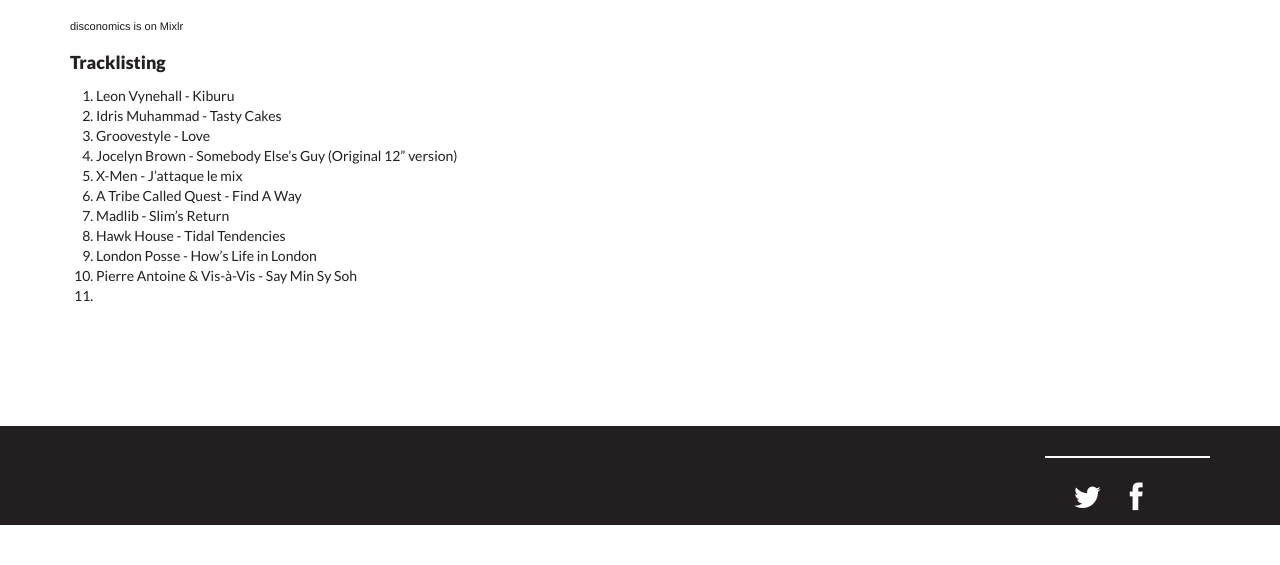
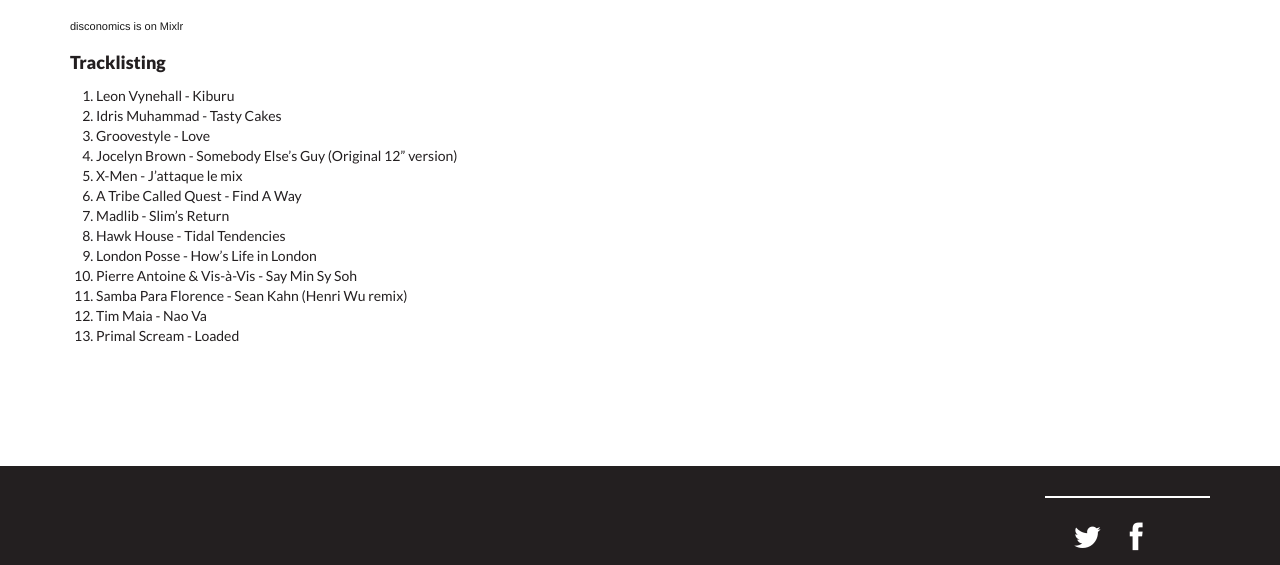
Before and after one commit to disconomics/disconomics.github.io, a Jekyll site: the page built from _posts/shows/2016-02-27-disconomics-008.markdown, in a window 1280 px wide and 1396 px high, cut to the strip 831-1396 px from the top of the window. Built offline with Jekyll 4.4.1, drawn with Linux system fonts in a browser that asks for light colours; nearby versions of some CDN libraries.

Commit message:
Update 2016-02-27-disconomics-008.markdown

```diff
--- a/_posts/shows/2016-02-27-disconomics-008.markdown
+++ b/_posts/shows/2016-02-27-disconomics-008.markdown
@@ -21,4 +21,6 @@
 7. Hawk House - Tidal Tendencies
 8. London Posse - How's Life in London
 9. Pierre Antoine & Vis-à-Vis - Say Min Sy Soh
-10.
+10. Samba Para Florence - Sean Kahn (Henri Wu remix)
+11. Tim Maia - Nao Va
+12. Primal Scream - Loaded
```
